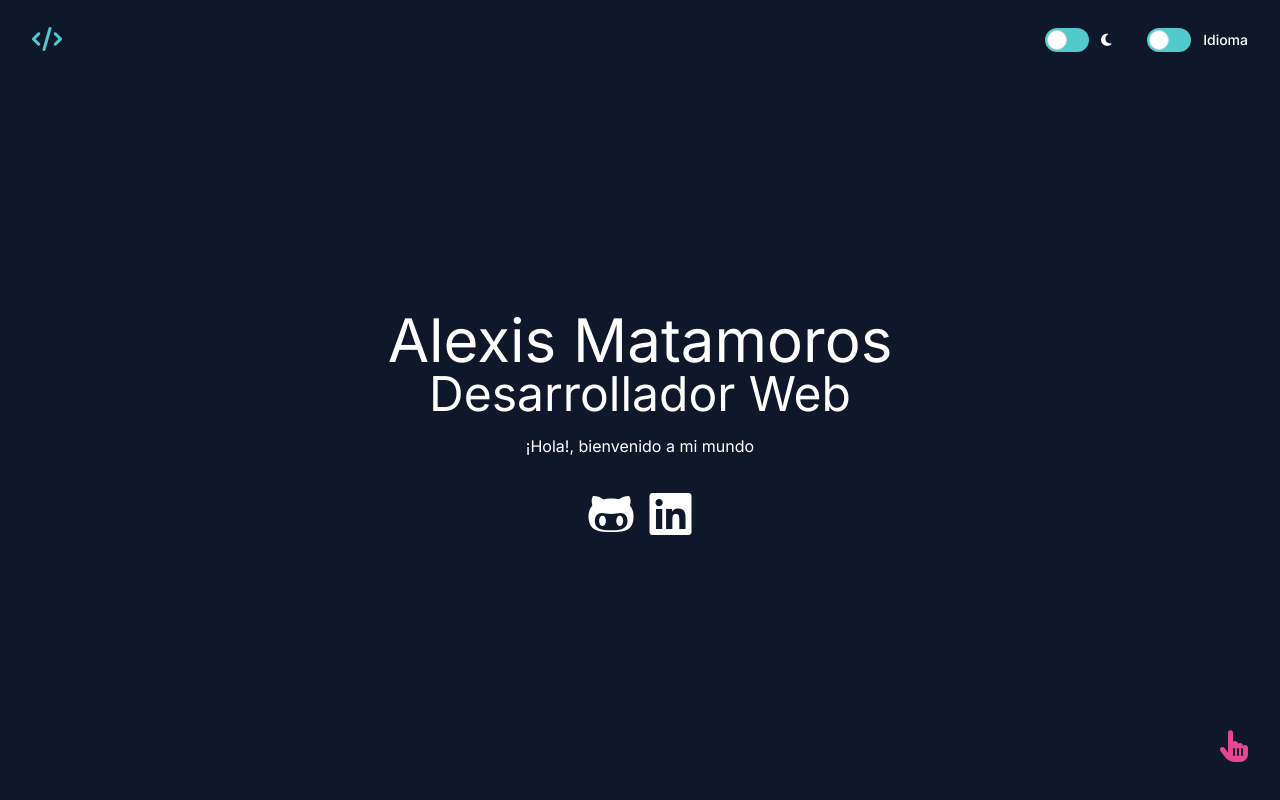
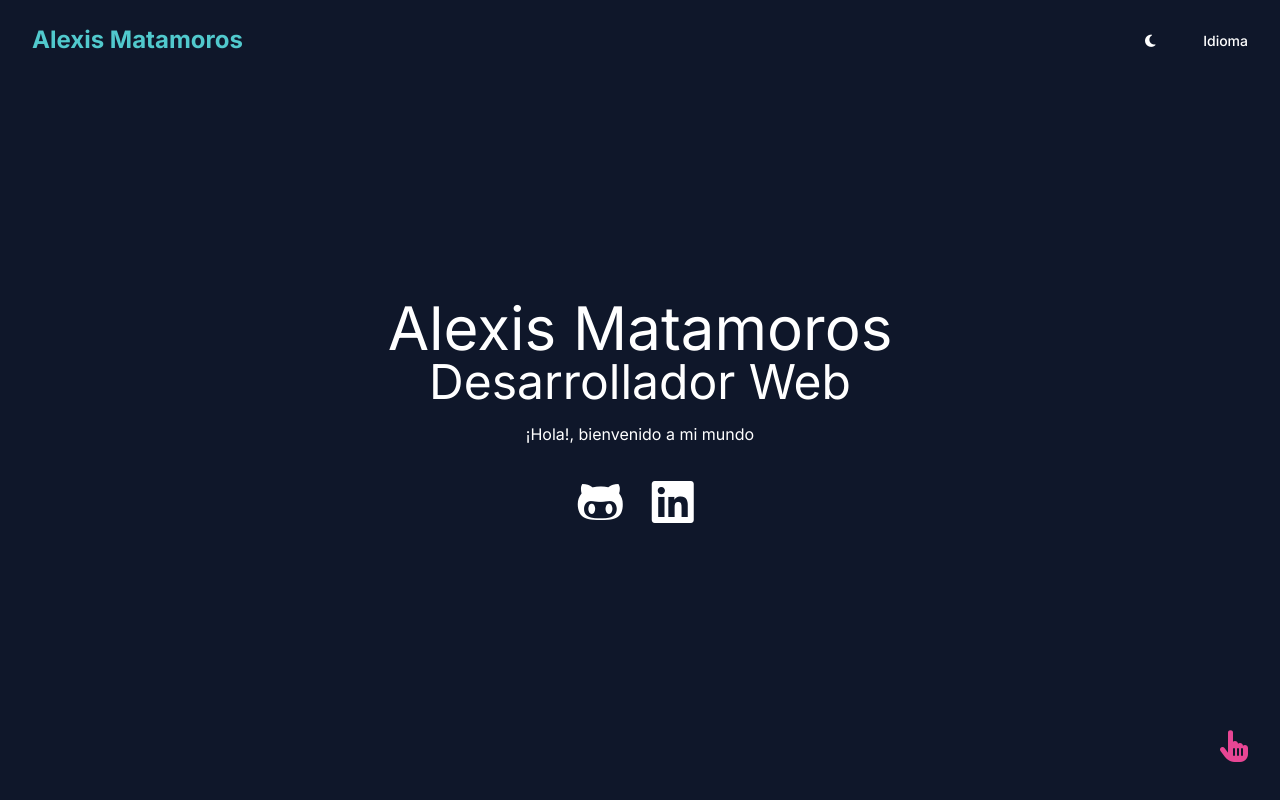
Before and after one commit to AEMatamoros/PorfolioV2, a React (Vite) app: page / in a window 1280 px wide. Shown: the top 800 px of the page. Built offline with nearby package versions, Linux system fonts and the light colour scheme.

Commit message:
Updated Styles in header

```diff
--- a/src/components/Header.tsx
+++ b/src/components/Header.tsx
@@ -6,11 +6,12 @@ export default function Header({ currentTheme, texts, handleTheme, handleLanguaj
   return (
     <header className="main__header w-full bg-light dark:bg-dark  flex items-center justify-between p-8 sticky top-0 z-50">
       <a onClick={scrollToTop} className="text-dark dark:text-main text-2xl font-bold transform hover:scale-125 cursor-pointer">
-        <i className="fa-solid fa-code"></i>
+        {/* <i className="fa-solid fa-code"></i> */}
+        <span>Alexis Matamoros</span>
       </a>
       <ul className="flex justify-end items-center gap-8 ">
         <li>
-          <label
+          {/* <label
             htmlFor="toggle-darkmode"
             className="flex items-center cursor-pointer relative "
           >
@@ -29,10 +30,18 @@ export default function Header({ currentTheme, texts, handleTheme, handleLanguaj
               )}
               &nbsp;
             </span>
-          </label>
+          </label> */}
+          <span className="ml-3 text-sm font-medium text-main dark:text-white text-center cursor-pointer" onClick={handleTheme}>
+            {currentTheme !== "dark" ? (
+              <i className="fa-solid fa-sun"></i>
+            ) : (
+              <i className="fa-solid fa-moon"></i>
+            )}
+            &nbsp;
+          </span>
         </li>
         <li>
-          <label
+          {/* <label
             htmlFor="toggle-languaje"
             className="flex items-center cursor-pointer relative"
           >
@@ -46,7 +55,10 @@ export default function Header({ currentTheme, texts, handleTheme, handleLanguaj
             <span className="ml-3 text-main text-sm font-medium dark:text-white">
               {texts.labels.languaje}
             </span>
-          </label>
+          </label> */}
+          <span className="ml-3 text-main text-sm font-medium dark:text-white cursor-pointer" onClick={handleLanguaje}>
+            {texts.labels.languaje}
+          </span>
         </li>
       </ul>
     </header>
--- a/src/components/Hero.tsx
+++ b/src/components/Hero.tsx
@@ -8,8 +8,18 @@ export default function Hero({ title, subtitle, msg }: { title: string, subtitle
                 <h2>{subtitle}</h2>
                 <p className='text-center mt-4'>{msg} </p>
                 <ul className='flex justify-center items-center gap-4 p-8'>
-                    <li><a target='_blank' rel='noopener noreferrer' href="https://github.com/AEMatamoros"><i className="fa-3x fa-brands fa-github-alt hover:text-main cursor-pointer transform hover:scale-110"></i></a></li>
-                    <li><a target='_blank' rel='noopener noreferrer' href="https://www.linkedin.com/in/alexis-eduardo-matamoros-mayorquin-3a87411b5"><i className="fa-3x fa-brands fa-linkedin hover:text-main cursor-pointer transform hover:scale-110"></i></a></li>
+                    <li>
+                        <a target='_blank' rel='noopener noreferrer' href="https://github.com/AEMatamoros" className='flex flex-col'>
+                            <i className="fa-3x fa-brands fa-github-alt hover:text-main cursor-pointer transform hover:scale-110"></i>
+                            <span className='text-transparent'>Github</span>
+                        </a>
+                    </li>
+                    <li>
+                        <a target='_blank' rel='noopener noreferrer' href="https://www.linkedin.com/in/alexis-eduardo-matamoros-mayorquin-3a87411b5" className='flex flex-col'>
+                            <i className="fa-3x fa-brands fa-linkedin hover:text-main cursor-pointer transform hover:scale-110"></i>
+                            <span className='text-transparent'>LinkedIn</span>
+                        </a>
+                    </li>
                 </ul>
             </div >
 
--- a/src/components/shareds/Card.tsx
+++ b/src/components/shareds/Card.tsx
@@ -10,7 +10,7 @@ export default function Card({ proyect, currentLanguaje }: { proyect: any, curre
             </div>
             <div className='flex flex-col sm:p-0 md:p-0 lg:p-4 xl:p-8 sm:w-full md:w-full lg:w-7/12 xl:w-7/12'>
                 <a href="#">
-                    <h5 className="mb-2 text-2xl font-bold tracking-tight text-gray-900 dark:text-white">{proyect.name}</h5>
+                    <h3 className="mb-2 text-2xl font-bold tracking-tight text-gray-900 dark:text-white">{proyect.name}</h3>
                 </a>
                 {currentLanguaje == "ES" ? <p className="mb-3 font-normal text-gray-700 dark:text-gray-400">{proyect.descriptionES}</p>
                     : <p className="mb-3 font-normal text-gray-700 dark:text-gray-400">{proyect.descriptionEN}</p>
```
